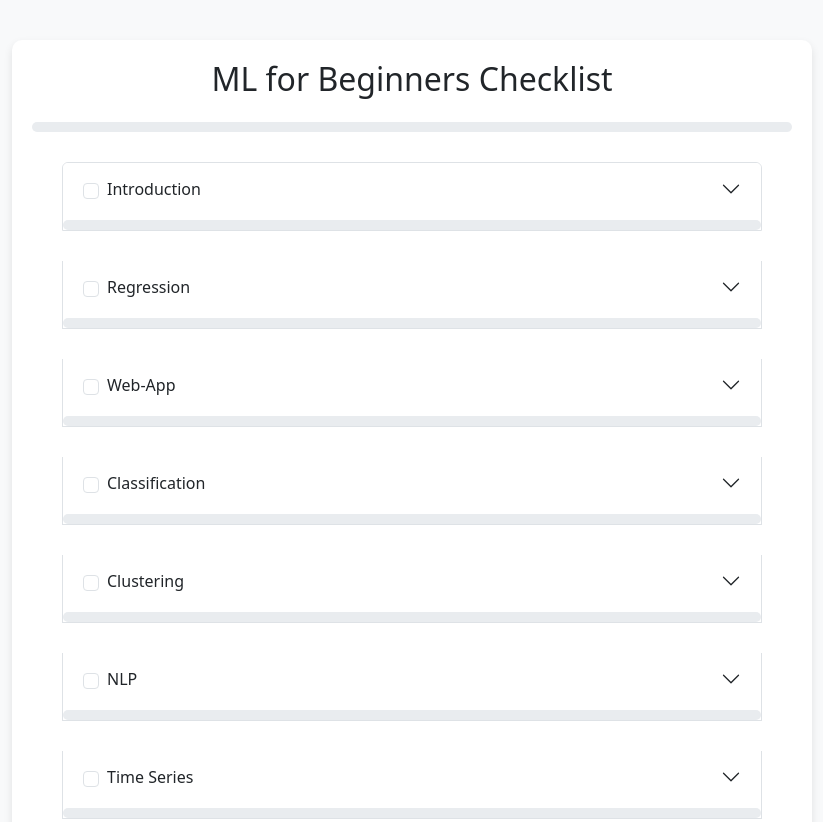
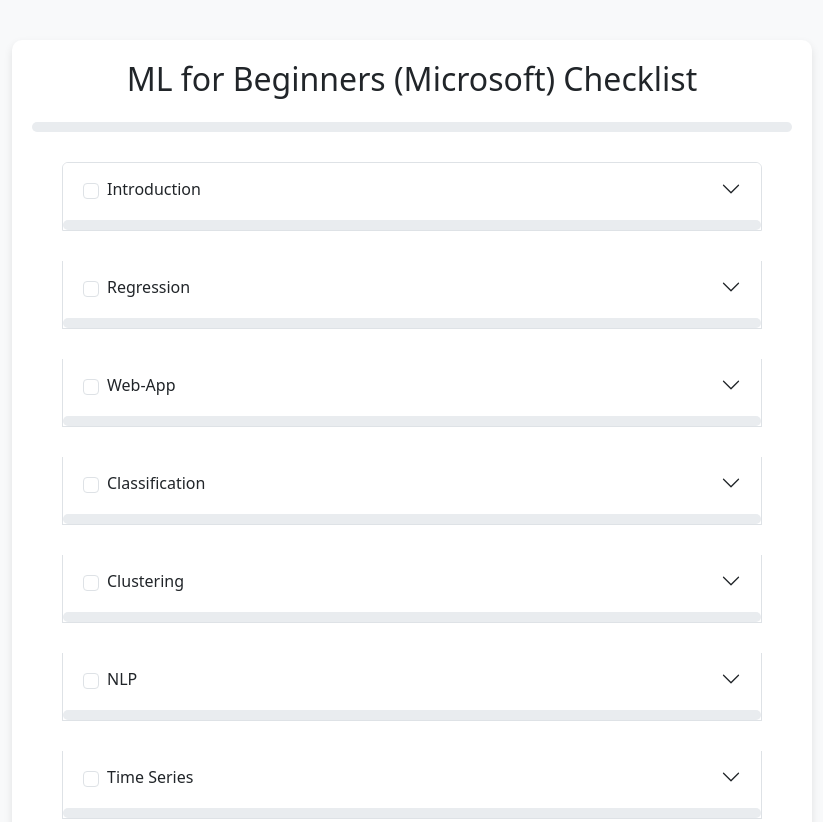
Before and after one commit to aditrimehta/coursechecklist, a plain HTML site: page index.html in a window 1280 px wide. Shown: the top 822 px of the page, without its empty margins (228-1051 px from the left). Drawn offline with nearby package versions, Linux system fonts and the light colour scheme.

Commit message:
Update index.html

```diff
--- a/index.html
+++ b/index.html
@@ -3,7 +3,7 @@
 <head>
     <meta charset="UTF-8">
     <meta name="viewport" content="width=device-width, initial-scale=1.0">
-    <title>ML for Beginners Checklist</title>
+    <title>Course Checklist</title>
     <link href="https://cdn.jsdelivr.net/npm/bootstrap@5.3.0/dist/css/bootstrap.min.css" rel="stylesheet">
     <style>
         body {
@@ -33,7 +33,7 @@
 <body>
     <div class="container">
         <div class="checklist-container">
-            <h2 class="text-center mb-4">ML for Beginners Checklist</h2>
+            <h2 class="text-center mb-4">ML for Beginners (Microsoft) Checklist</h2>
             <div class="progress">
                 <div id="overallProgress" class="progress-bar" role="progressbar" style="width: 0%;"></div>
             </div>
```
